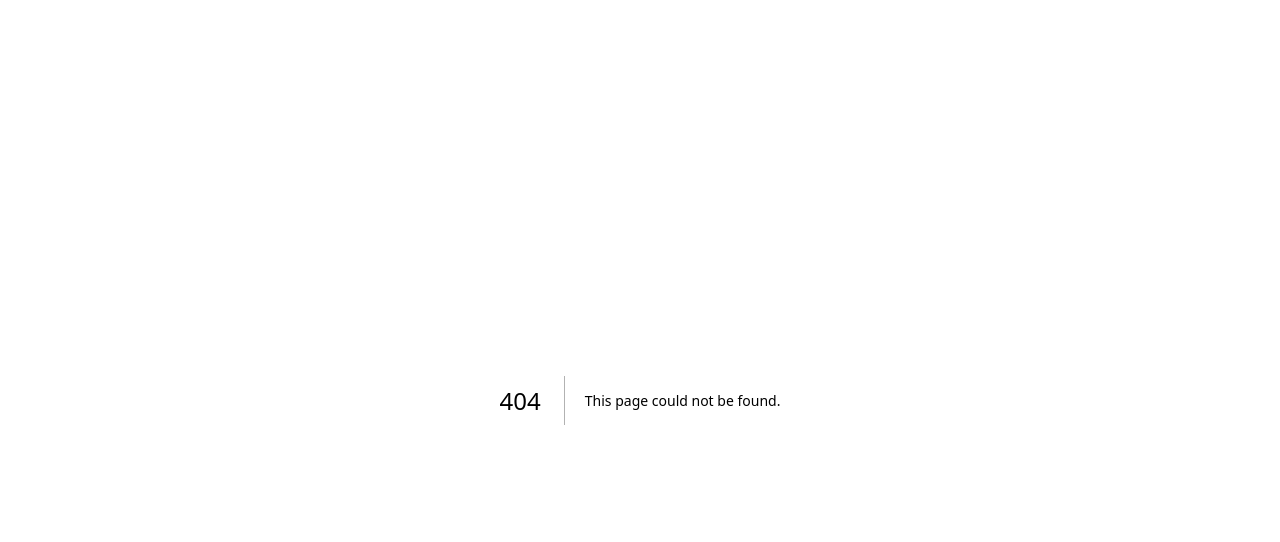
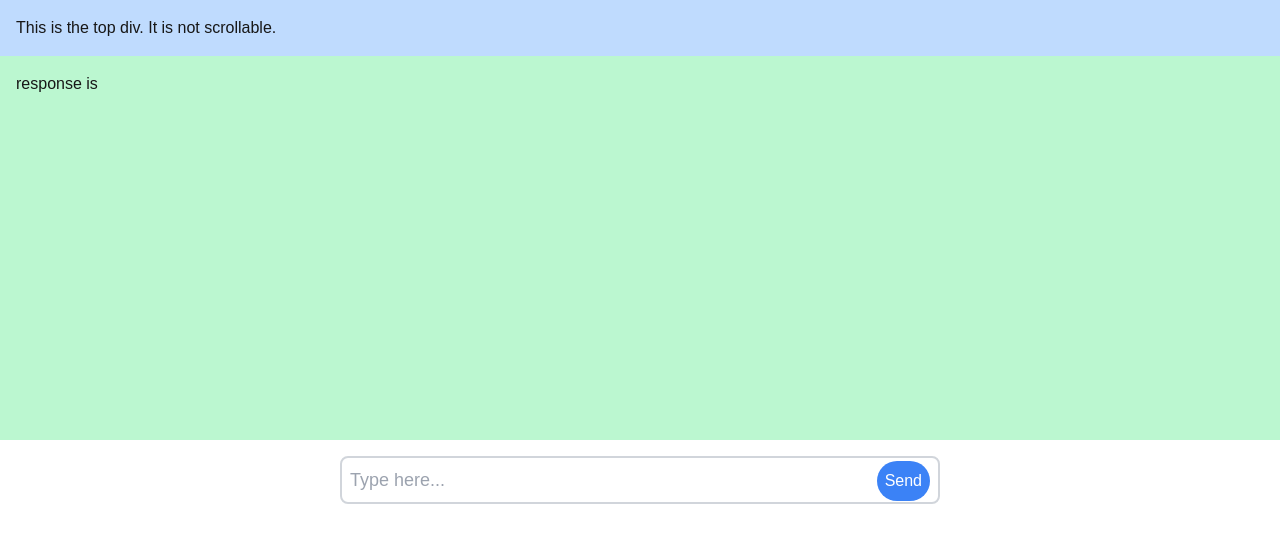
Before and after one commit to NK-shinonomesora/nk-ai-app-front, a Next.js app: page /top in a window 1280 px wide. Before the commit this address had no page. Shown: the top 542 px of the page. Built offline with nearby package versions, Linux system fonts and the light colour scheme.

Commit message:
メッセージの送信と受信の大枠だけ実装

```diff
--- /dev/null
+++ b/app/common/component/auto_generation_message.tsx
@@ -0,0 +1,10 @@
+
+const AutoGenerationMessage = ({ gptMessage }) => {
+    return (
+        <div className="bg-green-200 p-4 h-96 overflow-y-scroll">
+            <p>response is {gptMessage}</p>
+        </div>
+    )
+}
+
+export default AutoGenerationMessage;
--- /dev/null
+++ b/app/common/component/message_input.tsx
@@ -0,0 +1,21 @@
+
+const MessageInput = ({ changeMessage, sendMessage }) => {
+    return (
+        <div className="flex justify-center mt-4">
+            <div className="textarea-container w-11/12 max-w-lg mb-16">
+                <textarea
+                    className="w-full h-12 p-2 text-lg border-2 border-gray-300 rounded-lg resize-none overflow-hidden"
+                    placeholder="Type here..."
+                    onChange={(e) => changeMessage(e.target.value)}
+                ></textarea>
+                <button
+                    className="send-btn bg-blue-500 text-white p-2 rounded-full hover:bg-blue-600"
+                    onClick={() => sendMessage()}
+                >
+                Send</button>
+            </div>
+        </div>
+    )
+}
+
+export default MessageInput;
--- a/app/globals.css
+++ b/app/globals.css
@@ -25,3 +25,16 @@ body {
     text-wrap: balance;
   }
 }
+
+/* Ensure button stays inside the textarea */
+.textarea-container {
+  position: relative;
+  width: 100%;
+  max-width: 600px;
+}
+
+.send-btn {
+  position: absolute;
+  bottom: 10px; /* Adjust spacing from bottom */
+  right: 10px;  /* Adjust spacing from right */
+}
--- /dev/null
+++ b/app/top/page.tsx
@@ -0,0 +1,40 @@
+"use client"
+
+import { useState } from "react";
+import axios from "axios";
+import MessageInput from "../common/component/message_input";
+import AutoGenerationMessage from "../common/component/auto_generation_message";
+
+const Top = () => {
+    const [message, setMessage] = useState<string>("");
+    const [gptMessage, setGptMessage] = useState<string>("");
+
+    const changeMessage = (value: string) => {
+        setMessage(value);
+    }
+
+    const sendMessage = async () => {
+        const response = await axios.post("http://127.0.0.1:8000/chat", { message });
+        setGptMessage(response.data.message);
+    }
+
+    return (
+        <div>
+            <div className="bg-blue-200 p-4 h-1/6">
+                <p>This is the top div. It is not scrollable.</p>
+            </div>
+
+            <AutoGenerationMessage
+                gptMessage={gptMessage}
+            />
+
+            {/* メッセージ入力欄 */}
+            <MessageInput
+                changeMessage={changeMessage}
+                sendMessage={sendMessage}
+            />
+        </div>
+    )
+}
+
+export default Top;
```
